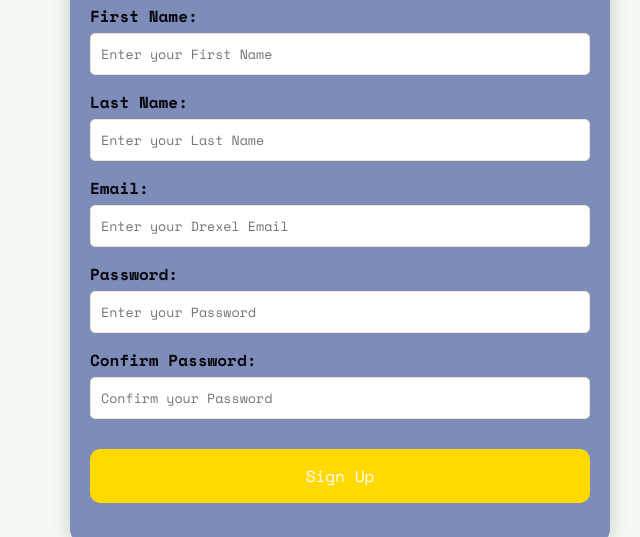
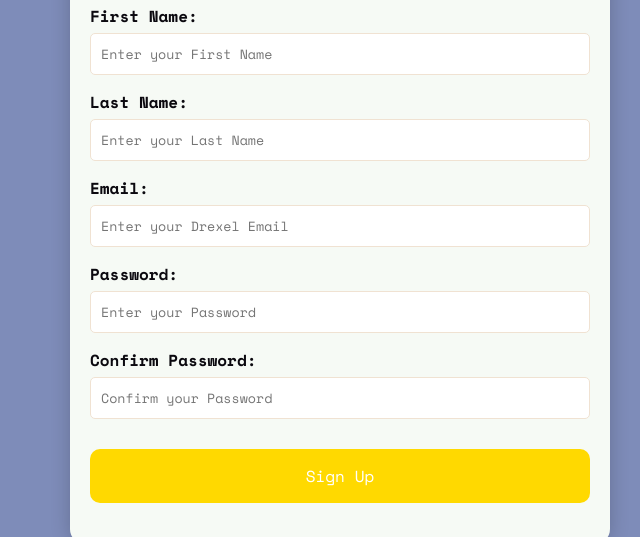
Before and after one commit to mabdulrehman08/dragonsconnect, a plain HTML site: page templates/signup.html in a window 1280 px wide. Shown: the part 263-800 px from the top of the page, without its empty margins (640-1280 px from the left). Drawn offline with nearby package versions, Linux system fonts and the light colour scheme.

Commit message:
changed colors

```diff
--- a/static/css/signup.css
+++ b/static/css/signup.css
@@ -15,11 +15,11 @@ body {
     background-repeat: no-repeat;
     background-position: center;
     background-size: cover;
-    background: #f6faf5;
+    background:#7e8cb9;
 }
 
 .main {
-    background: #7e8cb9;
+    background: #f6faf5;
     border-radius: 15px;
     box-shadow: 0 0 20px rgba(0, 0, 0, 0.2);
     padding: 10px 20px;
```
